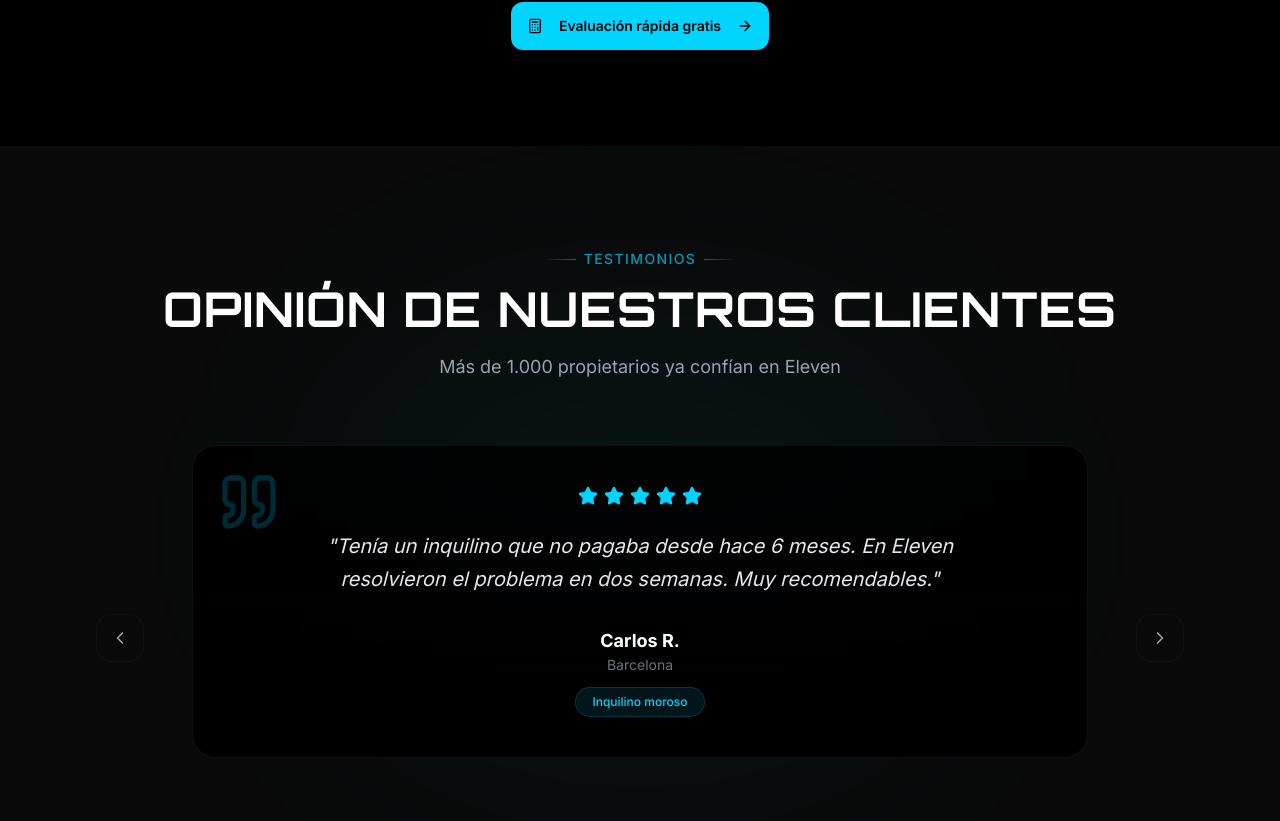
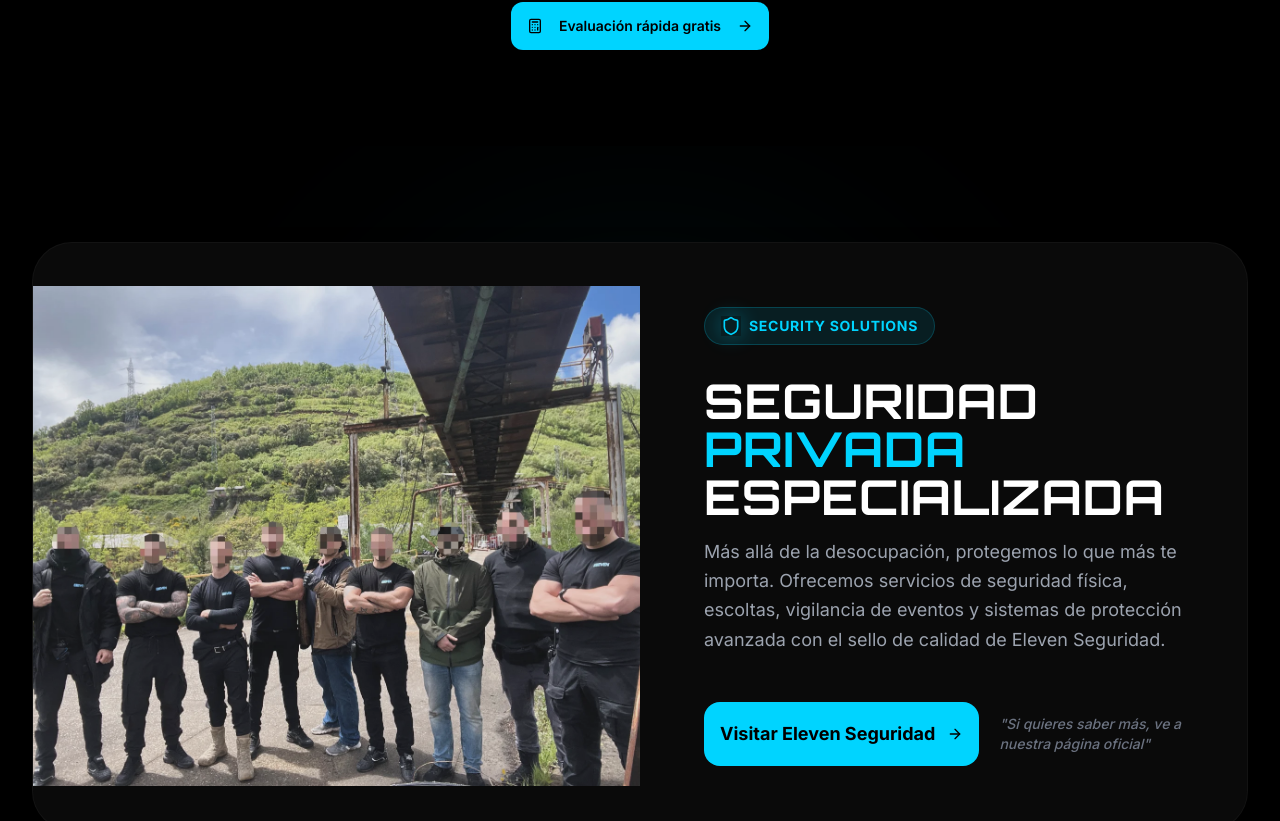
Before and after one commit to Eleven-Sec/Desocupa, a React (Vite) app: page / in a window 1280 px wide. Shown: the part 5755-6576 px from the top of the page. Built offline with nearby package versions, Linux system fonts and the light colour scheme.

Commit message:
Add PromoSeguridad section to link elevenseguridad.com with premium card design and rounded corners

```diff
--- a/src/App.tsx
+++ b/src/App.tsx
@@ -8,6 +8,7 @@ import Precios from './sections/Precios';
 import Testimonios from './sections/Testimonios';
 import Cobertura from './sections/Cobertura';
 import FAQ from './sections/FAQ';
+import PromoSeguridad from './sections/PromoSeguridad';
 import CTAFinal from './sections/CTAFinal';
 import Footer from './sections/Footer';
 
@@ -22,6 +23,7 @@ function App() {
         <Services />
         <PackPrevencion />
         <Precios />
+        <PromoSeguridad />
         <Testimonios />
         <Cobertura />
         <FAQ />
--- /dev/null
+++ b/src/sections/PromoSeguridad.tsx
@@ -0,0 +1,70 @@
+import { Shield, ArrowRight } from 'lucide-react';
+import { Button } from '@/components/ui/button';
+
+const PromoSeguridad = () => {
+    return (
+        <section className="py-24 bg-black relative overflow-hidden">
+            {/* Background decoration */}
+            <div className="absolute top-1/2 left-1/2 -translate-x-1/2 -translate-y-1/2 w-[600px] h-[600px] bg-cyan/5 rounded-full blur-[120px] pointer-events-none" />
+
+            <div className="max-w-7xl mx-auto px-4 sm:px-6 lg:px-8 relative">
+                <div className="bg-dark-card border border-dark-border/60 rounded-[2.5rem] overflow-hidden hover:border-cyan/30 transition-all duration-500 shadow-2xl">
+                    <div className="grid lg:grid-cols-2 items-center">
+                        {/* Image Content */}
+                        <div className="relative h-[300px] lg:h-[500px] overflow-hidden">
+                            <img
+                                src="/seguridad-privada.png"
+                                alt="Seguridad Privada Eleven"
+                                className="w-full h-full object-cover grayscale-[20%] hover:grayscale-0 transition-all duration-700 hover:scale-105"
+                            />
+                            <div className="absolute inset-0 bg-gradient-to-r from-black/60 to-transparent lg:hidden" />
+                        </div>
+
+                        {/* Text Content */}
+                        <div className="p-8 lg:p-16 space-y-8">
+                            <div className="inline-flex items-center gap-2 px-4 py-2 rounded-full bg-cyan/10 border border-cyan/20 text-cyan">
+                                <Shield className="w-5 h-5 shadow-glow" />
+                                <span className="text-sm font-bold tracking-wider uppercase orbitron">Security Solutions</span>
+                            </div>
+
+                            <div className="space-y-4">
+                                <h2 className="text-3xl lg:text-5xl font-bold font-orbitron text-white leading-tight">
+                                    SEGURIDAD <span className="text-cyan">PRIVADA</span> ESPECIALIZADA
+                                </h2>
+                                <p className="text-gray-400 text-lg leading-relaxed">
+                                    Más allá de la desocupación, protegemos lo que más te importa. Ofrecemos servicios de seguridad física, escoltas, vigilancia de eventos y sistemas de protección avanzada con el sello de calidad de Eleven Seguridad.
+                                </p>
+                            </div>
+
+                            <div className="flex flex-col sm:flex-row gap-5 pt-4">
+                                <Button
+                                    size="lg"
+                                    className="bg-cyan text-black hover:bg-cyan-dark h-16 px-10 text-lg font-bold rounded-2xl group transition-all"
+                                    asChild
+                                >
+                                    <a
+                                        href="https://elevenseguridad.com"
+                                        target="_blank"
+                                        rel="noopener noreferrer"
+                                        className="flex items-center gap-3"
+                                    >
+                                        Visitar Eleven Seguridad
+                                        <ArrowRight className="w-6 h-6 group-hover:translate-x-2 transition-transform" />
+                                    </a>
+                                </Button>
+
+                                <div className="flex flex-col justify-center">
+                                    <p className="text-sm text-gray-500 font-medium italic">
+                                        "Si quieres saber más, ve a nuestra página oficial"
+                                    </p>
+                                </div>
+                            </div>
+                        </div>
+                    </div>
+                </div>
+            </div>
+        </section>
+    );
+};
+
+export default PromoSeguridad;
```
Also changed, not shown: public/seguridad-privada.png (added).
